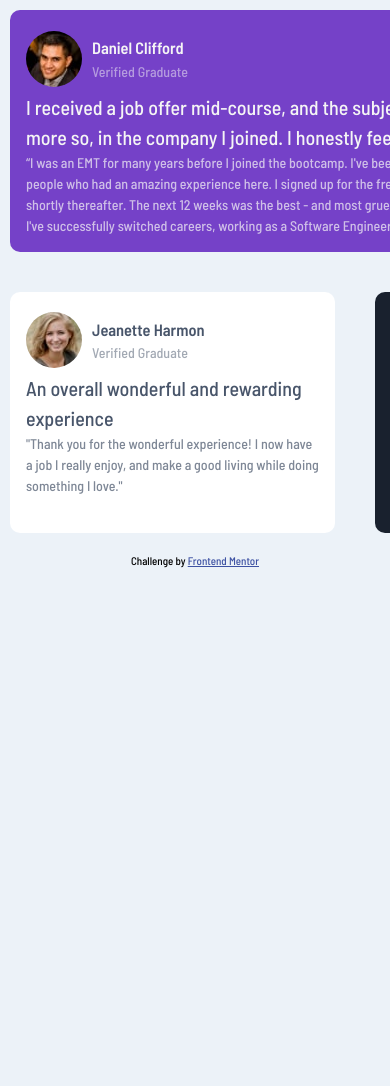
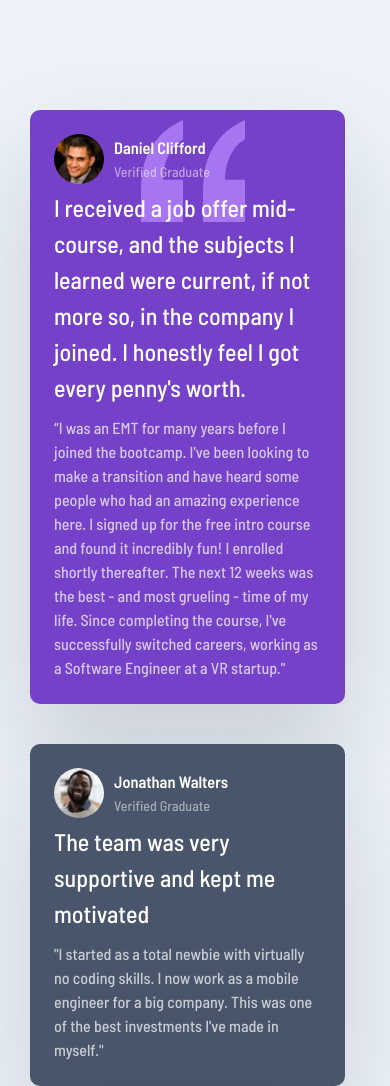
Before and after one commit to imkevinchu/testimonials-css-grid, a plain HTML site: page index.html in a window 390 px wide. Shown: the top 1086 px of the page. Before the commit the page ends 844 px from the top, so only its background shows below. Drawn offline with Linux system fonts and the light colour scheme.

Commit message:
style elements

```diff
--- a/styles.css
+++ b/styles.css
@@ -8,6 +8,8 @@ body {
 
 .grid-container {
   width: 1440px;
+  margin: 80px auto;
+  padding: 20px;
   display: grid;
   grid-template-columns: repeat(4, 1fr);
   gap: 20px;
@@ -30,14 +32,14 @@ body {
 .flex-container {
   display: flex;
   align-items: center;
+  margin-bottom: 6px;
 }
 
 .flex-container img {
   border-radius: 40px;
-}
-
-.flex-container div {
-  padding: 10px;
+  width: 50px;
+  height: 50px;
+  margin-right: 10px;
 }
 
 .flex-container p {
@@ -46,15 +48,19 @@ body {
 
 .card {
   margin: 10px;
-  padding: 16px;
+  padding: 24px;
   background: white;
   color: hsl(217, 19%, 35%);
+  box-shadow: rgba(17, 12, 46, 0.15) 0px 48px 100px 0px;
   border-radius: 10px;
 }
 
 .card--background-purple {
   background-color: hsl(263, 55%, 52%);
-  color: whitesmoke;
+  color: white;
+  background-image: url("images/bg-pattern-quotation.svg");
+  background-repeat: no-repeat;
+  background-position: top 10px right 100px;
 }
 
 .card--background-gray-blue {
@@ -68,11 +74,44 @@ body {
 }
 
 .card-headline {
-  font-size: 20px;
+  font-size: 1.5rem;
+  margin-bottom: 10px;
 }
 
 .card-quote {
   opacity: 70%;
+  font-size: 1rem;
+}
+
+@media (max-width: 768px) {
+  .testimonials {
+    grid-template-columns: 1fr;
+    width: 100%;
+  }
+
+  .card:nth-of-type(1) {
+    grid-column: 1;
+  }
+
+  .card:nth-of-type(2) {
+    grid-column: 1;
+    grid-row: 2;
+  }
+
+  .card:nth-of-type(3) {
+    grid-column: 1;
+    grid-row: 3;
+  }
+
+  .card:nth-of-type(4) {
+    grid-column: 1;
+    grid-row: 4;
+  }
+
+  .card:nth-of-type(5) {
+    grid-column: 1;
+    grid-row: 5;
+  }
 }
 
 /* Reset */
```
Also changed, not shown: screenshot.png (added), 1 other file.
